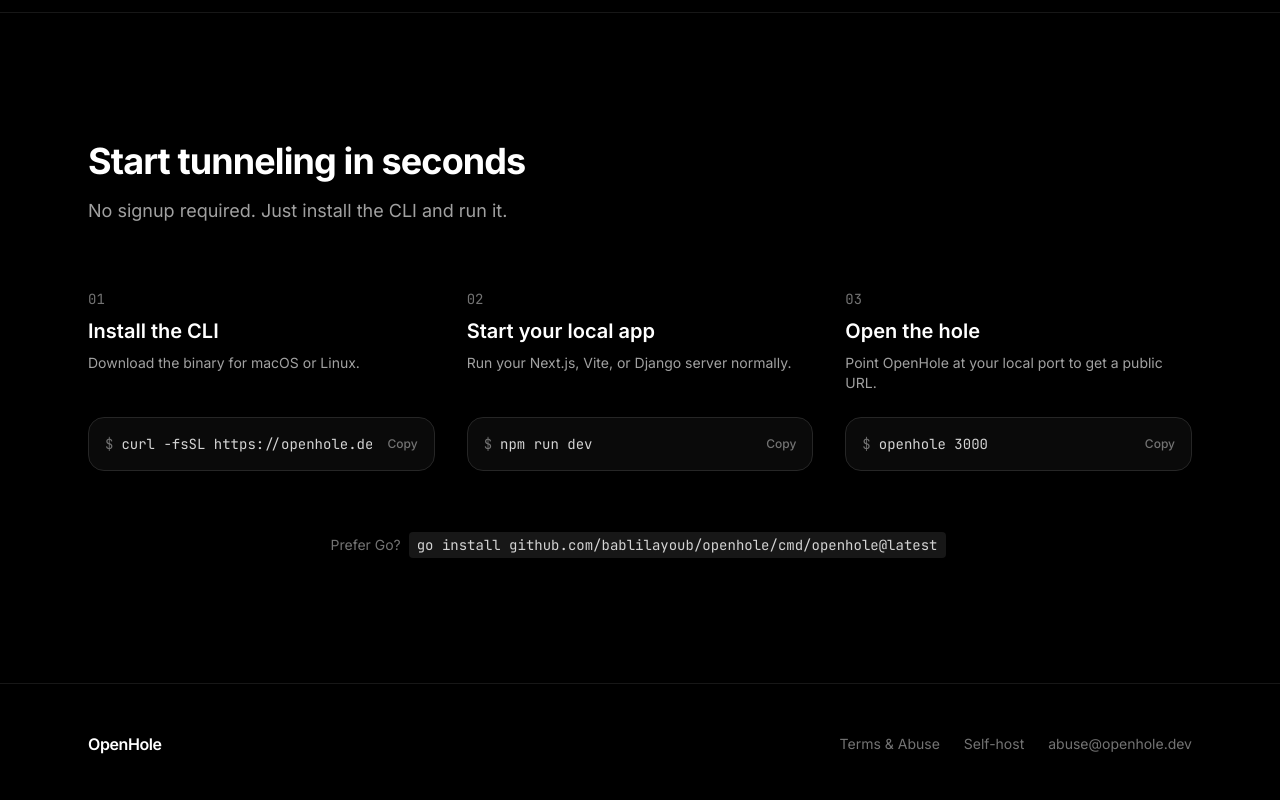
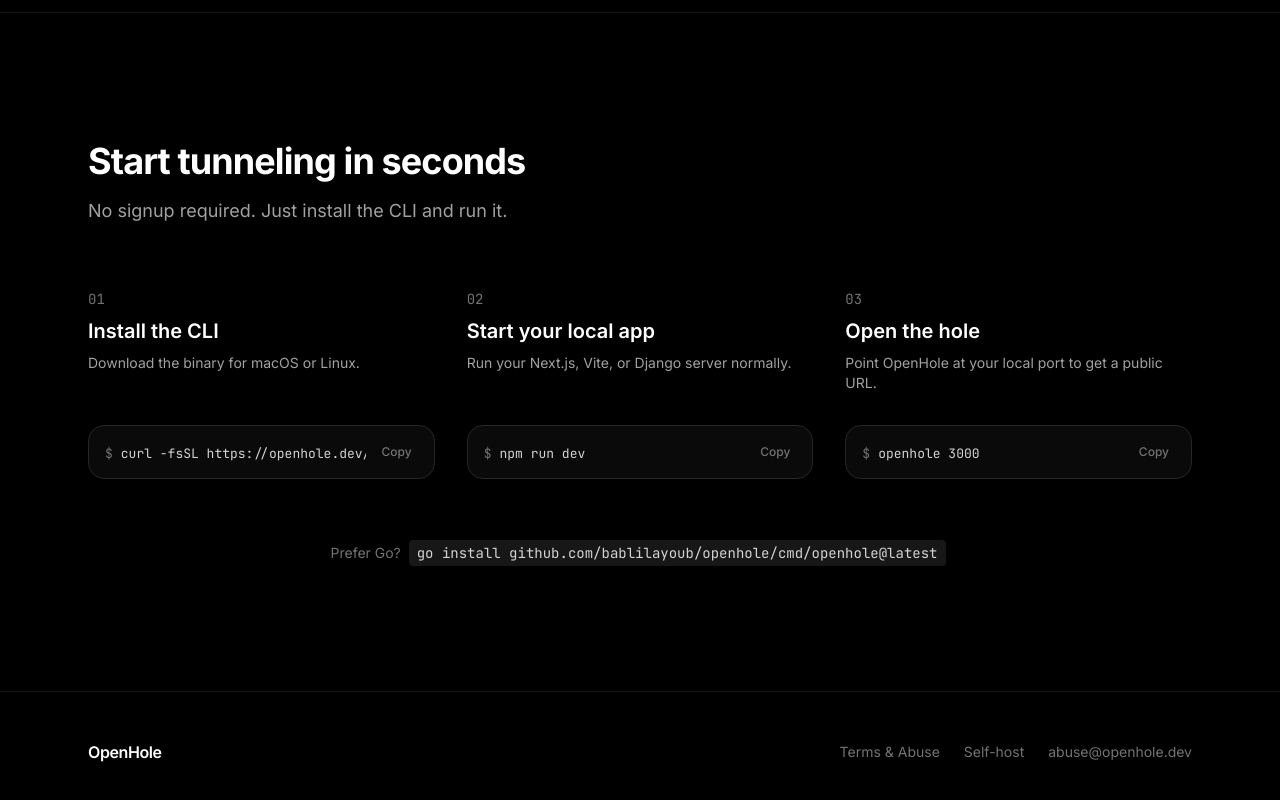
Before and after one commit to bablilayoub/openhole, a Next.js app in the folder website/: page / in a window 1280 px wide. Shown: the part 1925-2725 px from the top of the page. Built offline with nearby package versions, Linux system fonts and the light colour scheme; no server answers.

Commit message:
Fix scrollbar and spacing in Install section

```diff
--- a/website/components/Install.tsx
+++ b/website/components/Install.tsx
@@ -74,20 +74,22 @@
         <div className="grid lg:grid-cols-3 gap-8">
           {steps.map((step) => (
             <div key={step.num} className="step-card flex flex-col">
-              <div className="mb-6">
+              <div className="mb-8">
                 <span className="text-sm font-mono text-neutral-500 mb-2 block">{step.num}</span>
                 <h3 className="text-xl font-semibold text-white mb-2">{step.title}</h3>
                 <p className="text-neutral-400 text-sm">{step.desc}</p>
               </div>
 
-              <div className="mt-auto card-base bg-neutral-900/50 p-4 flex items-center justify-between group">
-                <code className="font-mono text-sm text-neutral-300 overflow-x-auto whitespace-nowrap scrollbar-hide">
-                  <span className="text-neutral-500 mr-2">{step.prompt}</span>
-                  {step.cmd}
-                </code>
+              <div className="mt-auto card-base bg-neutral-900/40 p-1.5 pl-4 flex items-center justify-between group">
+                <div className="overflow-x-auto whitespace-nowrap [scrollbar-width:none] [-ms-overflow-style:none] [&::-webkit-scrollbar]:hidden min-w-0 pr-4 py-2">
+                  <code className="font-mono text-[13px] text-neutral-300">
+                    <span className="text-neutral-500 mr-2">{step.prompt}</span>
+                    {step.cmd}
+                  </code>
+                </div>
                 <button
                   onClick={() => copy(step.cmd, step.num)}
-                  className="ml-4 text-xs font-medium text-neutral-500 hover:text-white transition-colors shrink-0"
+                  className="shrink-0 px-4 py-2 text-xs font-medium text-neutral-500 hover:text-white transition-colors rounded-xl hover:bg-neutral-800/50"
                 >
                   {copied === step.num ? "Copied!" : "Copy"}
                 </button>
```
